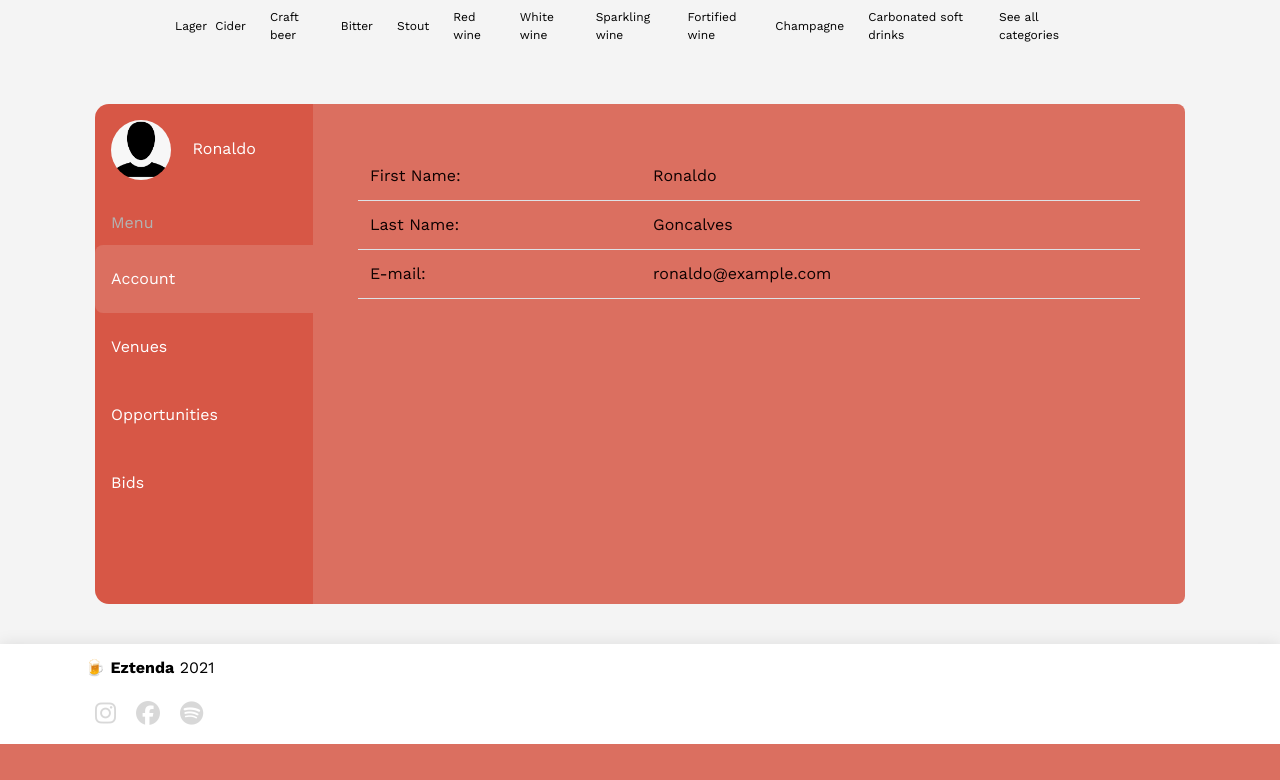
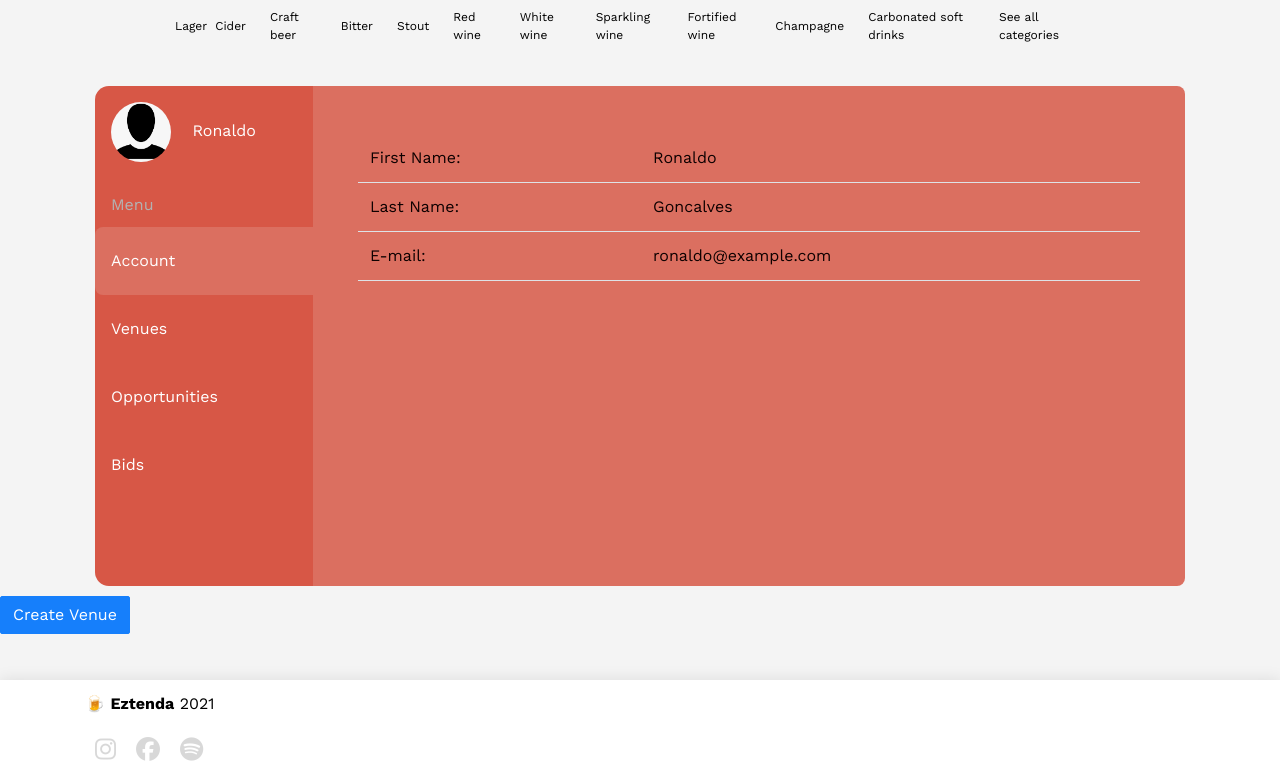
Before and after one commit to Lmusilek/eztenda, a Rails app: page /profile in a window 1280 px wide. Shown: the part 56-836 px from the top of the page. Before the commit the page ends 800 px from the top, so only its background shows below. Run offline with Rails 7, Linux system fonts and the light colour scheme; a user stored in the database is signed in; data comes from the database, SQL or seed files in the repository; style sheets or scripts are compiled from the project's sources; some libraries are stand-ins or nearby versions.

Commit message:
create venue link

```diff
--- a/app/views/users_profile/index.html.erb
+++ b/app/views/users_profile/index.html.erb
@@ -35,6 +35,7 @@
     </div>
   </div>
 </div>
+<%= link_to "Create Venue", new_venue_path, class: "btn btn-primary mb-3"  %>
 
 <script>
   function openResult(evt, resultName) {
```
